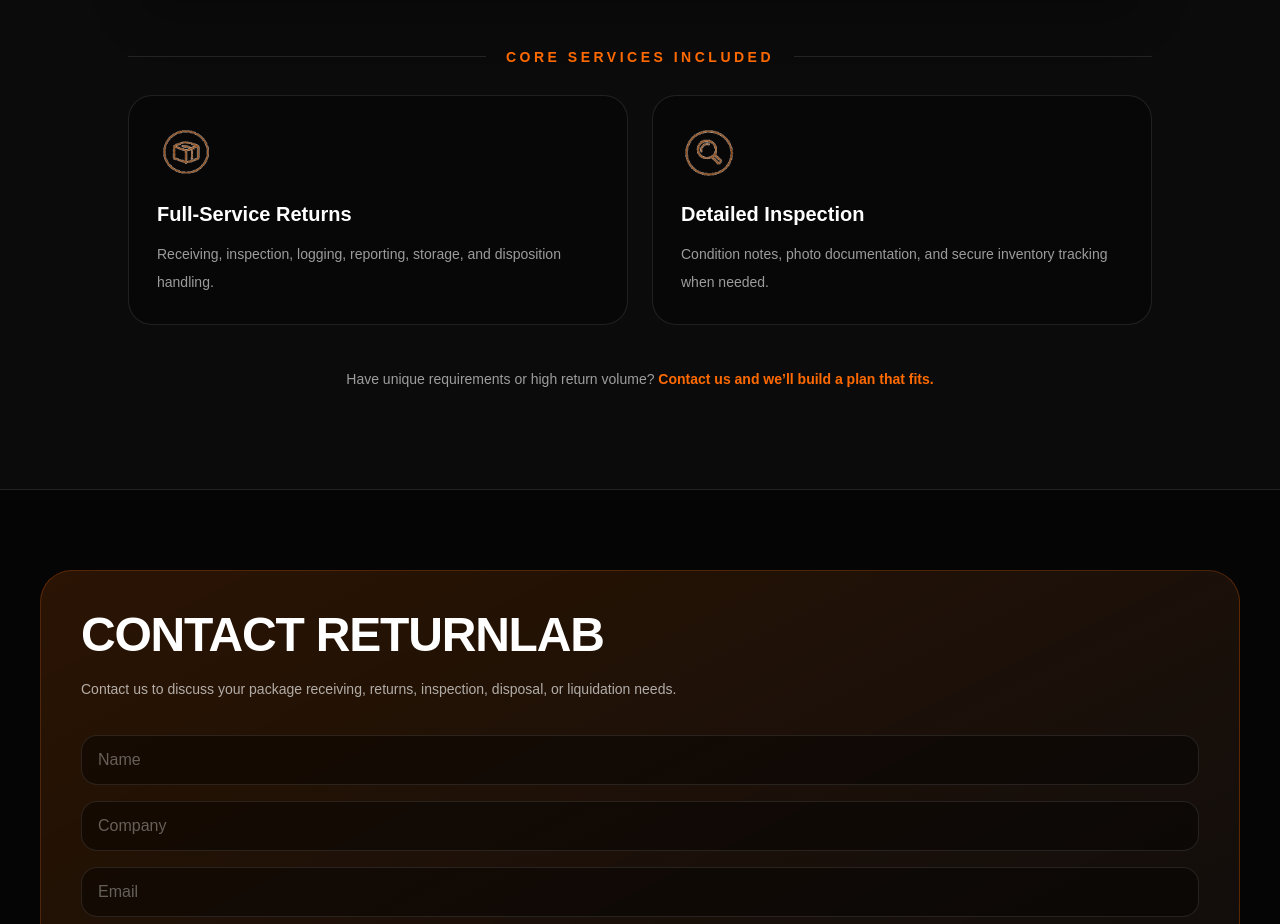
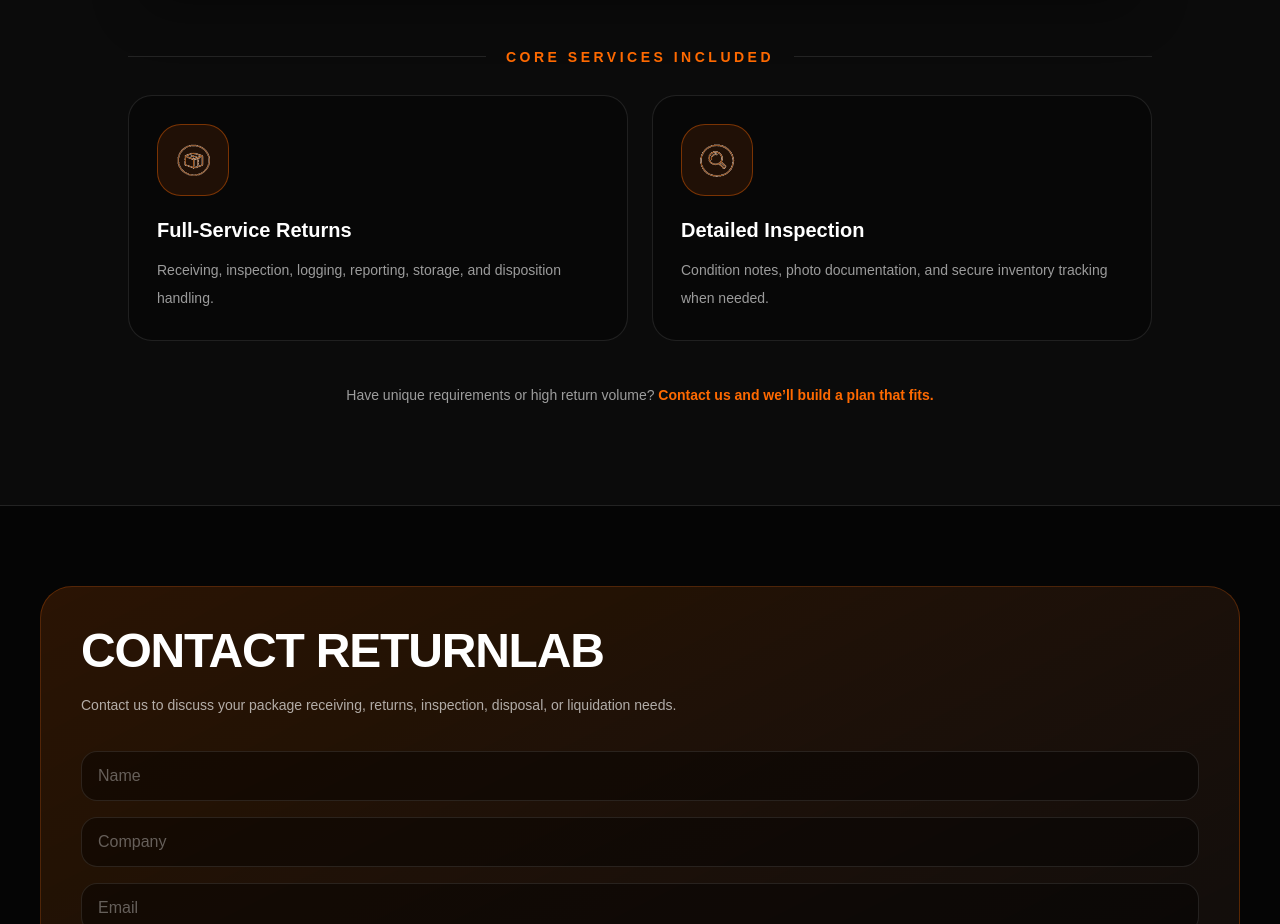
Before and after one commit to mmollat/Returnlab-site, a Next.js app: page / in a window 1280 px wide. Shown: the part 2760-3684 px from the top of the page. Built offline with nearby package versions, Linux system fonts and the light colour scheme.

Commit message:
Update page.tsx

```diff
--- a/src/app/page.tsx
+++ b/src/app/page.tsx
@@ -255,11 +255,13 @@
 
             <div className="grid gap-6 md:grid-cols-2">
               <div className="rounded-3xl border border-white/10 bg-black/30 p-7 text-left">
+                <div className="mb-5 flex h-18 w-18 items-center justify-center rounded-3xl border border-orange-500/40 bg-orange-500/10">
   <img
     src="/icons/package-receiving-transparent.png"
     alt="Package Receiving"
-  className="mb-5 h-14 w-14 object-contain"
+    className="h-10 w-10 object-contain"
   />
+</div>
                 <h3 className="text-xl font-black">Full-Service Returns</h3>
                 <p className="mt-3 text-sm leading-7 text-white/60">
                   Receiving, inspection, logging, reporting, storage, and
@@ -268,11 +270,13 @@
               </div>
 
               <div className="rounded-3xl border border-white/10 bg-black/30 p-7 text-left">
+                <div className="mb-5 flex h-18 w-18 items-center justify-center rounded-3xl border border-orange-500/40 bg-orange-500/10">
   <img
     src="/icons/item-inspection-transparent.png"
     alt="Item Inspection"
-  className="mb-5 h-14 w-14 object-contain"
+    className="h-10 w-10 object-contain"
   />
+</div>
                 <h3 className="text-xl font-black">Detailed Inspection</h3>
                 <p className="mt-3 text-sm leading-7 text-white/60">
                   Condition notes, photo documentation, and secure inventory
```
Lines whose indentation alone changed are shown as unchanged.
